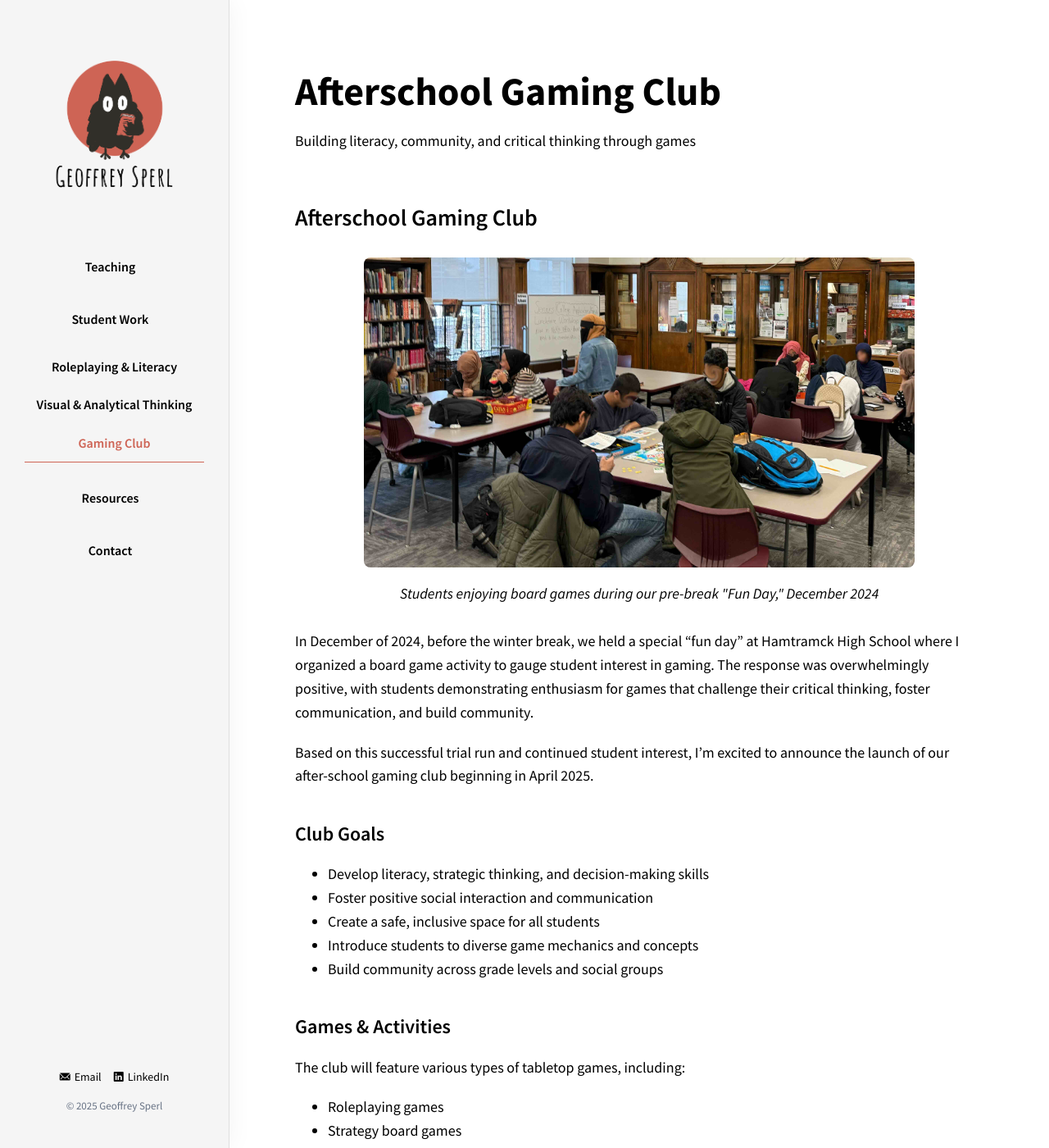
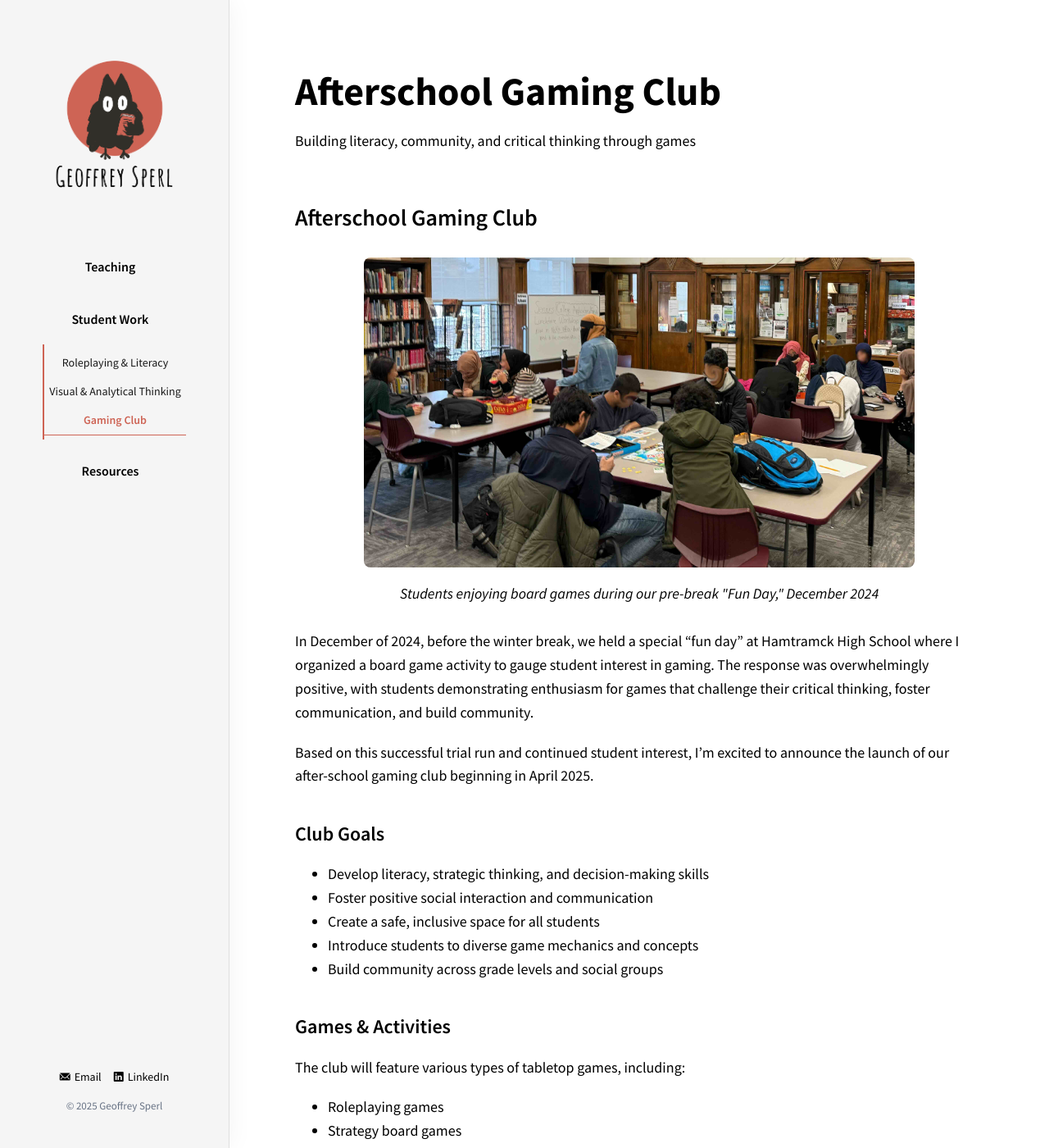
Before and after one commit to geoffreysperl/teaching, a Jekyll site: the page built from _pages/student-work-gaming-club.md, in a window 1280 px wide and 1400 px high. Shown: the whole window at 82% size. Built offline with Jekyll 4.4.1, drawn with Linux system fonts in a browser that asks for light colours.

Commit message:
Differentiation in the menu

```diff
--- a/_data/settings.yml
+++ b/_data/settings.yml
@@ -32,9 +32,3 @@ menu__settings:
         title: 'Amazon Wishlist'
       - url: 'https://bookshop.org/wishlists/e8d78e322424d0acfc4c2813ffafecbf335b9c57'
         title: 'Bookshop Wishlist'
-    - title: 'Contact'
-      submenu:
-      - url: 'mailto:geoffrey@geoffreysperl.com'
-        title: 'Email Me'
-      - url: 'https://www.linkedin.com/in/geoffreysperl/'
-        title: 'LinkedIn'
--- a/_includes/main.scss
+++ b/_includes/main.scss
@@ -210,11 +210,28 @@
     margin-bottom: 15px;
     display: none;
     text-align: center;
+    border-left: 2px solid var(--primary-color);
+    max-width: 80%;
+    margin-left: auto;
+    margin-right: auto;
+  }
+
+  .submenu-link {
+    padding: 6px 0;
+    font-size: 14px;
+    font-weight: 400;
+    opacity: 0.9;
+    transition: all 0.2s;
+  }
+
+  .submenu-link:hover {
+    opacity: 1;
   }
 
   .submenu-link.active-link {
     color: var(--primary-color);
     font-weight: 600;
+    opacity: 1;
   }
 
   .dropdown:hover .dropdown-menu,
```
